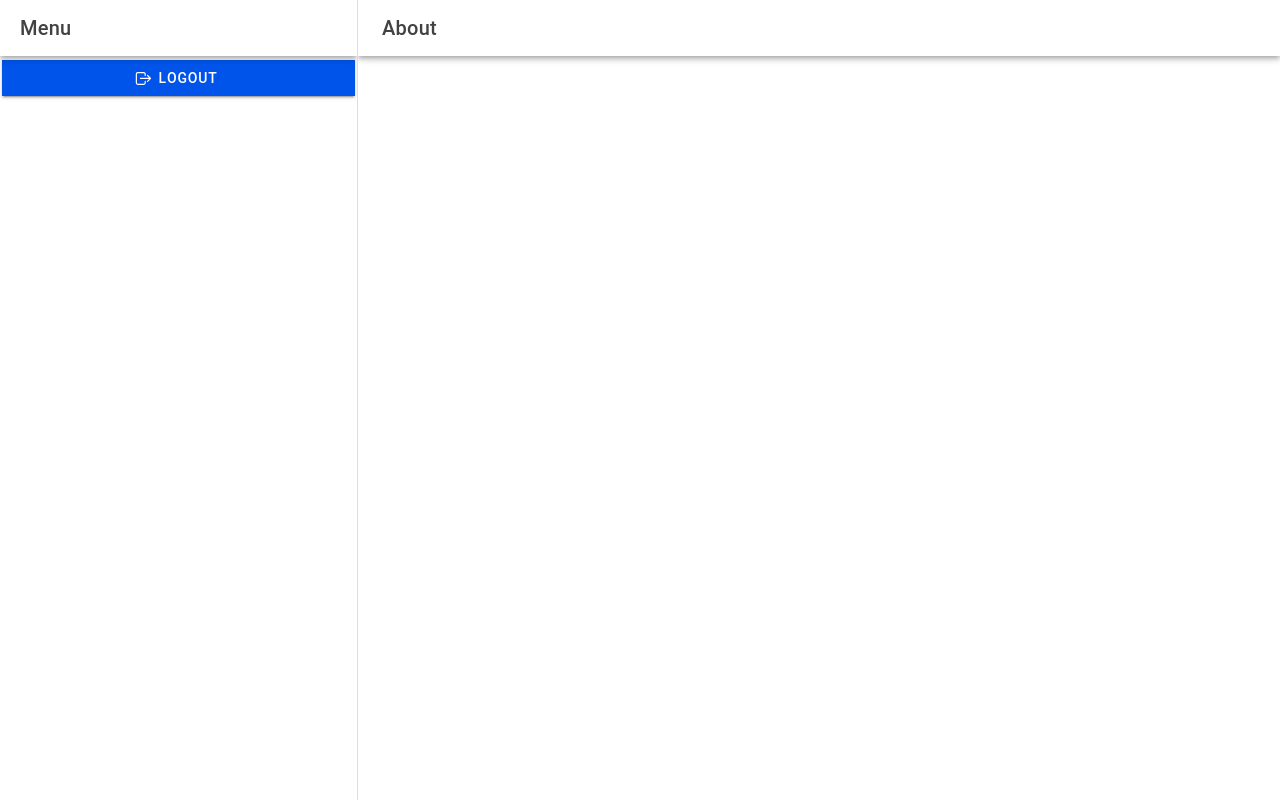
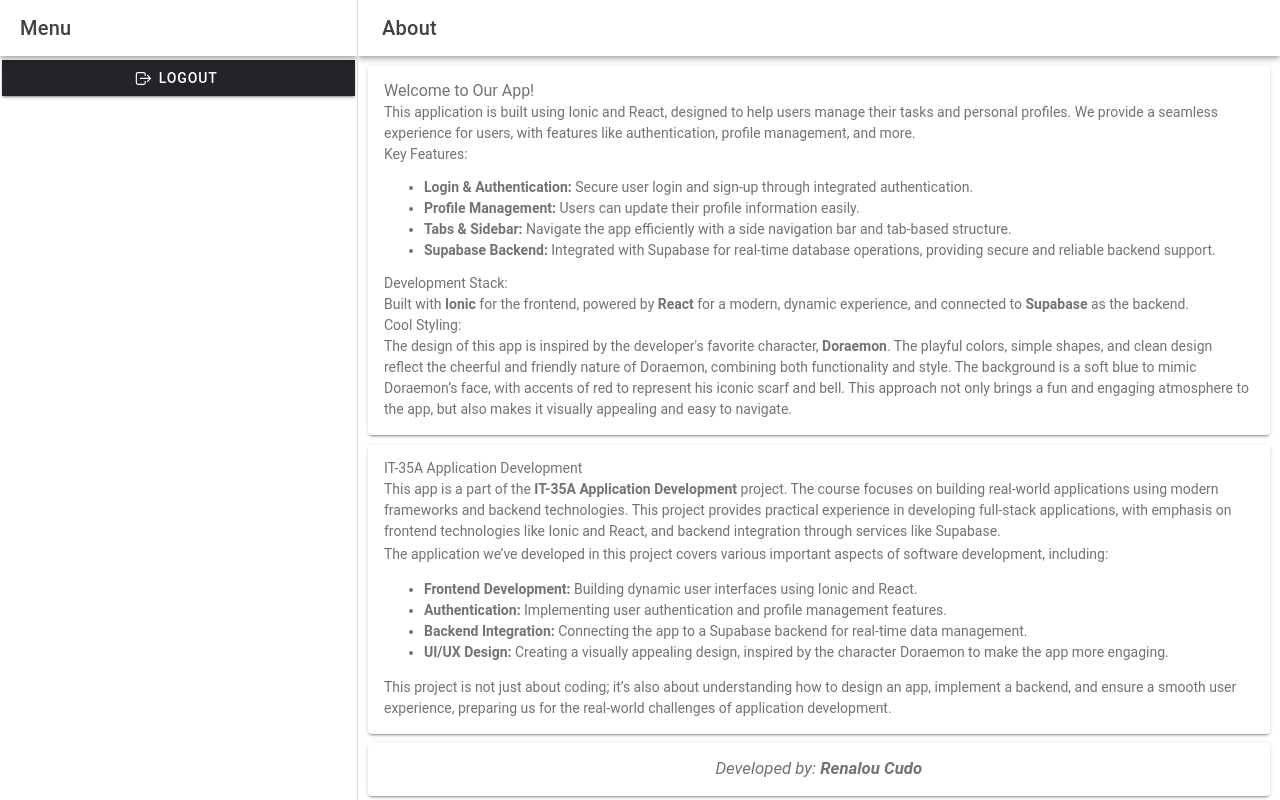
Before and after one commit to CUDORENALOU/it35-lab, a React (Vite) app: page /it35-lab/app/about in a window 1280 px wide. Built offline with nearby package versions, Linux system fonts and the light colour scheme.

Commit message:
added info about app

```diff
--- a/src/pages/About.tsx
+++ b/src/pages/About.tsx
@@ -5,7 +5,10 @@
   IonMenuButton,
   IonPage,
   IonTitle,
-      IonToolbar
+  IonToolbar,
+  IonText,
+  IonCard,
+  IonCardContent
 } from '@ionic/react';
 
 const About: React.FC = () => {
@@ -13,13 +16,75 @@
     <IonPage>
       <IonHeader>
         <IonToolbar>
-            <IonButtons slot='start'>
+          <IonButtons slot="start">
             <IonMenuButton></IonMenuButton>
           </IonButtons>
           <IonTitle>About</IonTitle>
         </IonToolbar>
       </IonHeader>
       <IonContent fullscreen>
+        <IonCard>
+          <IonCardContent>
+            <IonText>
+              <h2>Welcome to Our App!</h2>
+              <p>
+                This application is built using Ionic and React, designed to help users manage their tasks and personal profiles. We provide a seamless experience for users, with features like authentication, profile management, and more.
+              </p>
+
+              <h3>Key Features:</h3>
+              <ul>
+                <li><strong>Login & Authentication:</strong> Secure user login and sign-up through integrated authentication.</li>
+                <li><strong>Profile Management:</strong> Users can update their profile information easily.</li>
+                <li><strong>Tabs & Sidebar:</strong> Navigate the app efficiently with a side navigation bar and tab-based structure.</li>
+                <li><strong>Supabase Backend:</strong> Integrated with Supabase for real-time database operations, providing secure and reliable backend support.</li>
+              </ul>
+
+              <h3>Development Stack:</h3>
+              <p>
+                Built with <strong>Ionic</strong> for the frontend, powered by <strong>React</strong> for a modern, dynamic experience, and connected to <strong>Supabase</strong> as the backend.
+              </p>
+
+              <h3>Cool Styling:</h3>
+              <p>
+                The design of this app is inspired by the developer's favorite character, <strong>Doraemon</strong>. The playful colors, simple shapes, and clean design reflect the cheerful and friendly nature of Doraemon, combining both functionality and style.
+                The background is a soft blue to mimic Doraemon’s face, with accents of red to represent his iconic scarf and bell. This approach not only brings a fun and engaging atmosphere to the app, but also makes it visually appealing and easy to navigate.
+              </p>
+            </IonText>
+          </IonCardContent>
+        </IonCard>
+
+        <IonCard>
+          <IonCardContent>
+            <IonText>
+              <h3>IT-35A Application Development</h3>
+              <p>
+                This app is a part of the <strong>IT-35A Application Development</strong> project. The course focuses on building real-world applications using modern frameworks and backend technologies. This project provides practical experience in developing full-stack applications, with emphasis on frontend technologies like Ionic and React, and backend integration through services like Supabase.
+              </p>
+              <p>
+                The application we’ve developed in this project covers various important aspects of software development, including:
+              </p>
+              <ul>
+                <li><strong>Frontend Development:</strong> Building dynamic user interfaces using Ionic and React.</li>
+                <li><strong>Authentication:</strong> Implementing user authentication and profile management features.</li>
+                <li><strong>Backend Integration:</strong> Connecting the app to a Supabase backend for real-time data management.</li>
+                <li><strong>UI/UX Design:</strong> Creating a visually appealing design, inspired by the character Doraemon to make the app more engaging.</li>
+              </ul>
+              <p>
+                This project is not just about coding; it’s also about understanding how to design an app, implement a backend, and ensure a smooth user experience, preparing us for the real-world challenges of application development.
+              </p>
+            </IonText>
+          </IonCardContent>
+        </IonCard>
+
+        <IonCard>
+          <IonCardContent>
+            <IonText>
+              <p style={{ fontSize: '1.2em', fontStyle: 'italic', textAlign: 'center' }}>
+                Developed by: <strong>Renalou Cudo</strong>
+              </p>
+            </IonText>
+          </IonCardContent>
+        </IonCard>
       </IonContent>
     </IonPage>
   );
--- a/src/pages/Home.tsx
+++ b/src/pages/Home.tsx
@@ -26,8 +26,8 @@
 const Home: React.FC = () => {
   const tabs =
   [
-    {name:'Feed', tab:'feed',url: '/it35-lab/app/home/feed', icon: bookOutline},
-    {name:'Search', tab:'search', url: '/it35-lab/app/home/search', icon: search},
+    {name:'Post', tab:'feed',url: '/it35-lab/app/home/feed', icon: bookOutline},
+    {name:'Contact', tab:'search', url: '/it35-lab/app/home/search', icon: search},
     {name:'Favorites',tab:'favorites', url: '/it35-lab/app/home/favorites', icon: star},
 
   ]
--- a/src/pages/Menu.tsx
+++ b/src/pages/Menu.tsx
@@ -1,5 +1,7 @@
 import {
+    IonAlert,
     IonButton,
+    IonButtons,
       IonContent,
       IonHeader,
       IonIcon,
@@ -11,20 +13,43 @@
       IonRouterOutlet,
       IonSplitPane,
       IonTitle,
-IonToolbar
+      IonToast,
+      IonToolbar,
+      useIonRouter
   } from '@ionic/react'
-
-import {homeOutline, logOutOutline, rocketOutline} from 'ionicons/icons';
+  import {homeOutline, logOutOutline, rocketOutline, settingsOutline} from 'ionicons/icons';
 import { Redirect, Route } from 'react-router';
 import Home from './Home';
 import About from './About';
 import Details from './Details';
+import { supabase } from '../utils/supabaseClient';
+import { useState } from 'react';
+import EditProfilePage from './EditProfile';
+
 
   const Menu: React.FC = () => {
+    const navigation = useIonRouter();
+    const [showAlert, setShowAlert] = useState(false);
+    const [errorMessage, setErrorMessage] = useState('');
+    const [showToast, setShowToast] = useState(false);
+
     const path = [
         {name:'Home', url: '/it35-lab/app/home', icon: homeOutline},
         {name:'About', url: '/it35-lab/app/about', icon: rocketOutline},
+        {name:'Profile', url: '/it35-lab/app/profile', icon: settingsOutline},
     ]
+    const handleLogout = async () => {
+        const { error } = await supabase.auth.signOut();
+        if (!error) {
+            setShowToast(true);
+            setTimeout(() => {
+                navigation.push('/it35-lab', 'back', 'replace');
+            }, 300);
+        } else {
+            setErrorMessage(error.message);
+            setShowAlert(true);
+        }
+    };
 
     return (
         <IonPage>
@@ -32,7 +57,9 @@
                 <IonMenu contentId="main">
                     <IonHeader>
                         <IonToolbar>
-<IonTitle>Menu</IonTitle>
+                            <IonTitle>
+                                Menu
+                            </IonTitle>
                         </IonToolbar>
                     </IonHeader>
                     <IonContent>
@@ -45,27 +72,47 @@
                             </IonMenuToggle>
                         ))}
 
-{/*Logout Button*/}
-<IonButton routerLink="/it35-lab" routerDirection="back" expand="full">
-
-<IonIcon icon={logOutOutline} slot="start"> </IonIcon>
+                       {/* Logout Button */}
+                       <IonButton expand="full" color={'dark'} onClick={handleLogout}>
+                            <IonIcon icon={logOutOutline} slot="start"></IonIcon>
                             Logout
                         </IonButton>
+
                     </IonContent>
                 </IonMenu>
+
                 <IonRouterOutlet id="main">
                     <Route exact path="/it35-lab/app/home" component={Home} />
                     <Route exact path="/it35-lab/app/home/details" component={Details} />
                     <Route exact path="/it35-lab/app/about" component={About} />
+                    <Route exact path="/it35-lab/app/profile" component={EditProfilePage} />
 
                     <Route exact path="/it35-lab/app">
                         <Redirect to="/it35-lab/app/home"/>
                     </Route>
                 </IonRouterOutlet>
 
+                {/* IonAlert for displaying login errors */}
+                <IonAlert
+                    isOpen={showAlert}
+                    onDidDismiss={() => setShowAlert(false)}
+                    header="Logout Failed"
+                    message={errorMessage}
+                    buttons={['OK']}
+                />
+
+                {/* IonToast for success message */}
+                <IonToast
+                    isOpen={showToast}
+                    onDidDismiss={() => setShowToast(false)}
+                    message="Logout Successful"
+                    duration={1500}
+                    position="top"
+                    color="primary"
+                />
+
             </IonSplitPane>
         </IonPage>
-
     );
   };
 
```
Lines whose indentation alone changed are shown as unchanged.
